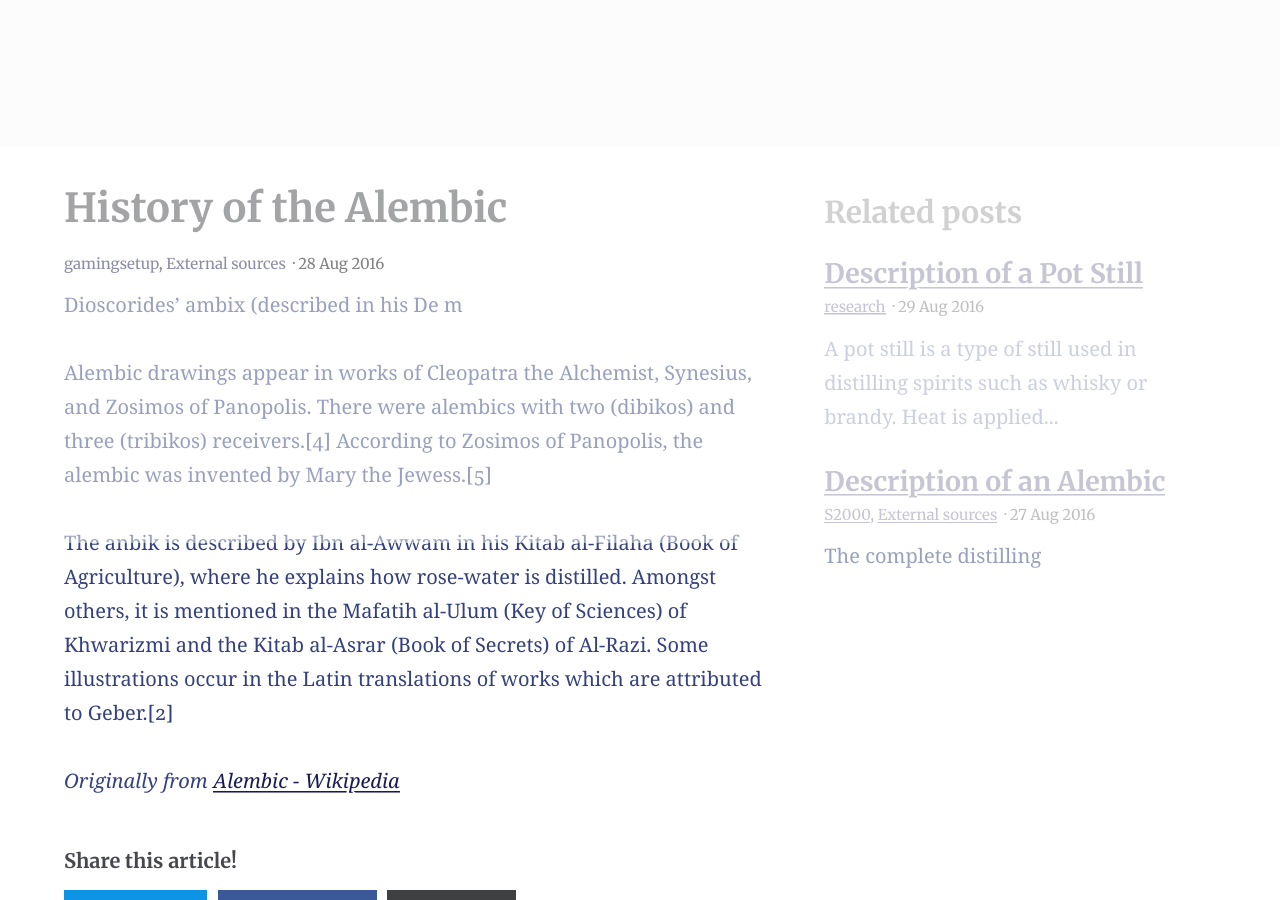
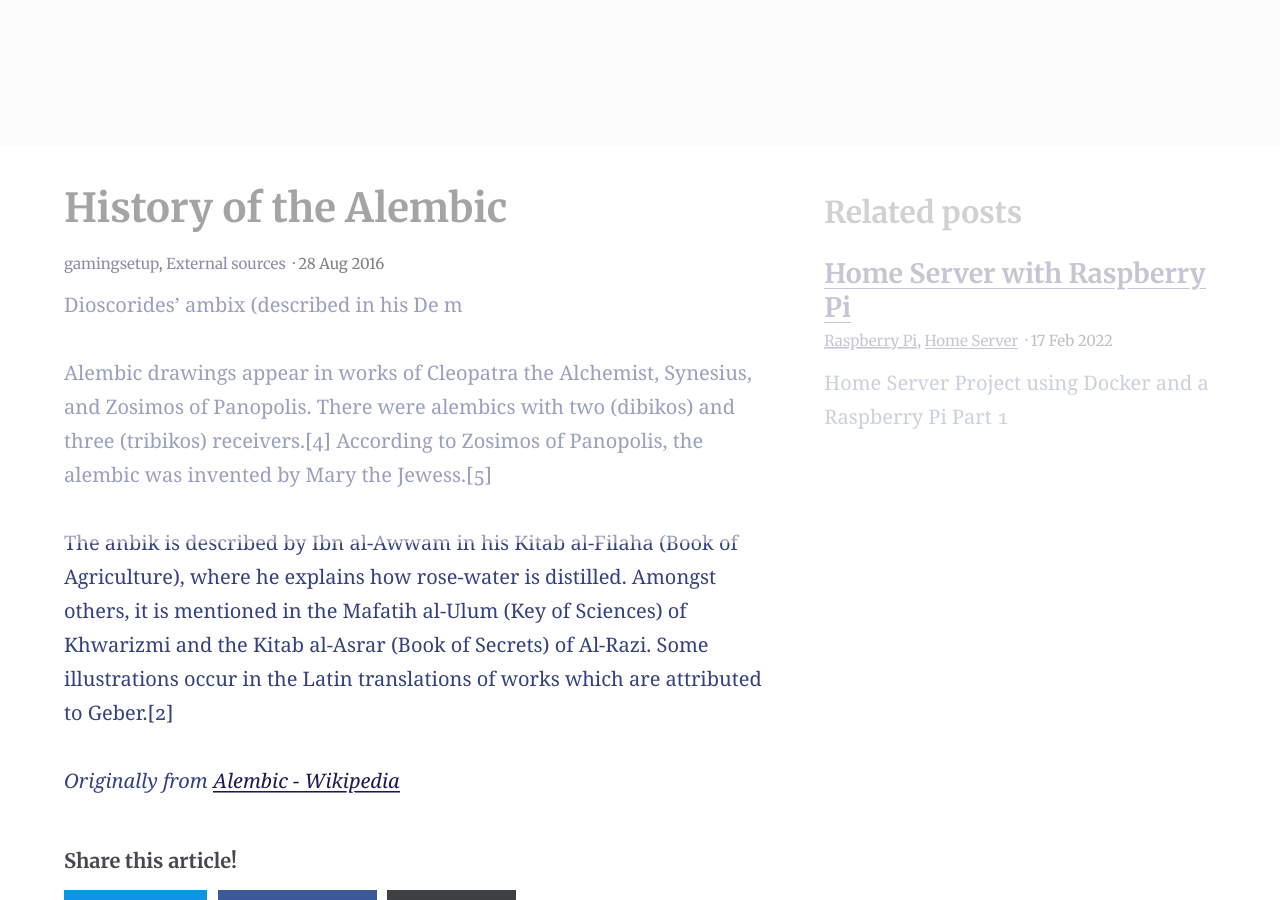
Before and after one commit to jmazza097/jmazza097.github.io, a Jekyll site: the page built from _posts/2016-08-28-example-post-two.md, in a window 1280 px wide and 900 px high, scrolled down 357 px. Built offline with Jekyll 4.4.1, drawn with Linux system fonts in a browser that asks for light colours; part of the change alters nothing that is shown.

Commit message:
first post commit

```diff
--- a/_config.yml
+++ b/_config.yml
@@ -96,7 +96,7 @@ encoding: utf-8 # Make sure the encoding is right
 lang: en-GB # Set the site language
 title: "Jack Mazza's Blog" # Site name or title, also used in jekyll-seo-tag
 logo: "/assets/logos/logo@96px.png" # Site logo, also used in jekyll-seo-tag
-description: "Jack Mazza's blog for posting projects about, his s2000, computers, life, and work updates." # Site description and default description, also used in jekyll-seo-tag
+description: "Jack Mazza's blog for posting projects about, his cars, computers, life, and work updates." # Site description and default description, also used in jekyll-seo-tag
 url: "https://jackmazza.xyz" # Site url, also used in jekyll-seo-tag
 repo: "https://github.com/jmazza097/jmazza097.github.io"
 email: "jmazza097@gmail.com"
--- a/_posts/2016-08-27-example-post-one.md
+++ /dev/null
@@ -1,16 +0,0 @@
----
-title: Description of an Alembic
-aside: true
-categories:
-- S2000
-- External sources
-feature_image: "https://picsum.photos/2560/600?image=872"
----
-
-The complete distilling
-<!-- this part ^^ is how much shows in the description of the post by using a parachgraph format it autmoatically pics how much to show -->
-<!-- more -->
-
-Retorts have the "cap" and the "cucurbit" made into one. The anbik is also called the raʾs (head) of the cucurbit. The liquid in the cucurbit is heated or boiled; the vapour rises into the anbik, where it cools by contact with the walls and condenses, running down the spout into the receiver. A modern descendant of the alembic is the pot still, used to produce distilled beverages.
-
-_Originally from [Alembic - Wikipedia](https://en.wikipedia.org/wiki/Alembic)_
--- /dev/null
+++ b/_posts/2022-02-17-home-server.md
@@ -0,0 +1,16 @@
+---
+title: Home Server with Raspberry Pi
+aside: true
+categories:
+- Raspberry Pi
+- Home Server
+feature_image: "https://picsum.photos/2560/600?image=872"
+---
+
+Home Server Project using Docker and a Raspberry Pi Part 1
+<!-- this part ^^ is how much shows in the description of the post by using a parachgraph format it autmoatically pics how much to show -->
+<!-- more -->
+
+This is my first blog post on my new site, and I am excited to see where the blog goes. Also, to prefice I am not the greatest writer, so I am sorry for any egregious grammar mistakes. Now to the content! I was recently gifted a Raspberry Pi 3 from my good friend Michael Lamb. Right away I knew I wanted to get it set up running Pi Hole. In this article I am going to discuss what I installed on the Pi to get a solid base setup. This will make it easier to run and maintain the Pi Hole once I get to that step. I used the Pi imager to install [RASPBERRY PI OS LITE](https://www.raspberrypi.com/software/) which is a port of Debian Bullseye with no desktop environment onto the SD card. Once that was installed I got the SD card into the Pi I connected it to the Internet via an ethernet cable from my unmanaged switch in my office.
+{% include figure.html image="/assets/pictures/raspi.JPG" width="700" height="900" %} Once the Pi was online I grabbed its IP off of my router by going to 192.168.0.1. With my Pi's IP I used Putty to SSH into the Pi. The default login from these images is Username: pi and Password: raspberry. Once in, Docker was the first thing to install. Docker is a lightweight tool for running applications in containers which are similar to virtual machines. This is very important when using a Pi becuase it is resource limited. I followed [this guide to install Docker](https://dev.to/elalemanyo/how-to-install-docker-and-docker-compose-on-raspberry-pi-1mo) throught step 6. With docker installed Portainer was next. Portainer provides a nice GUI to view all of the containers and be able to use docker without the use of the command line. Installing Portainer on the Pi is very staright forward here is another [guide](https://pimylifeup.com/raspberry-pi-portainer/) with the the commands to input into the command line. With Portainer installed I set up a username and password as it does not come preconfigured. Then select Docker as the program you want to pair Portainer with, and once that is taken care of the home screen should give a view of your local docker instance. Here is mine with a few containers on it.
+{% include figure.html image="/assets/pictures/portainer.png" width="900" height="1100" %} Now that I have a solid base for the Pi I can start adding containers with various programs that I will discuss in later posts.
```
Also changed, not shown: assets/pictures/portainer.png (added), 1 other file.
